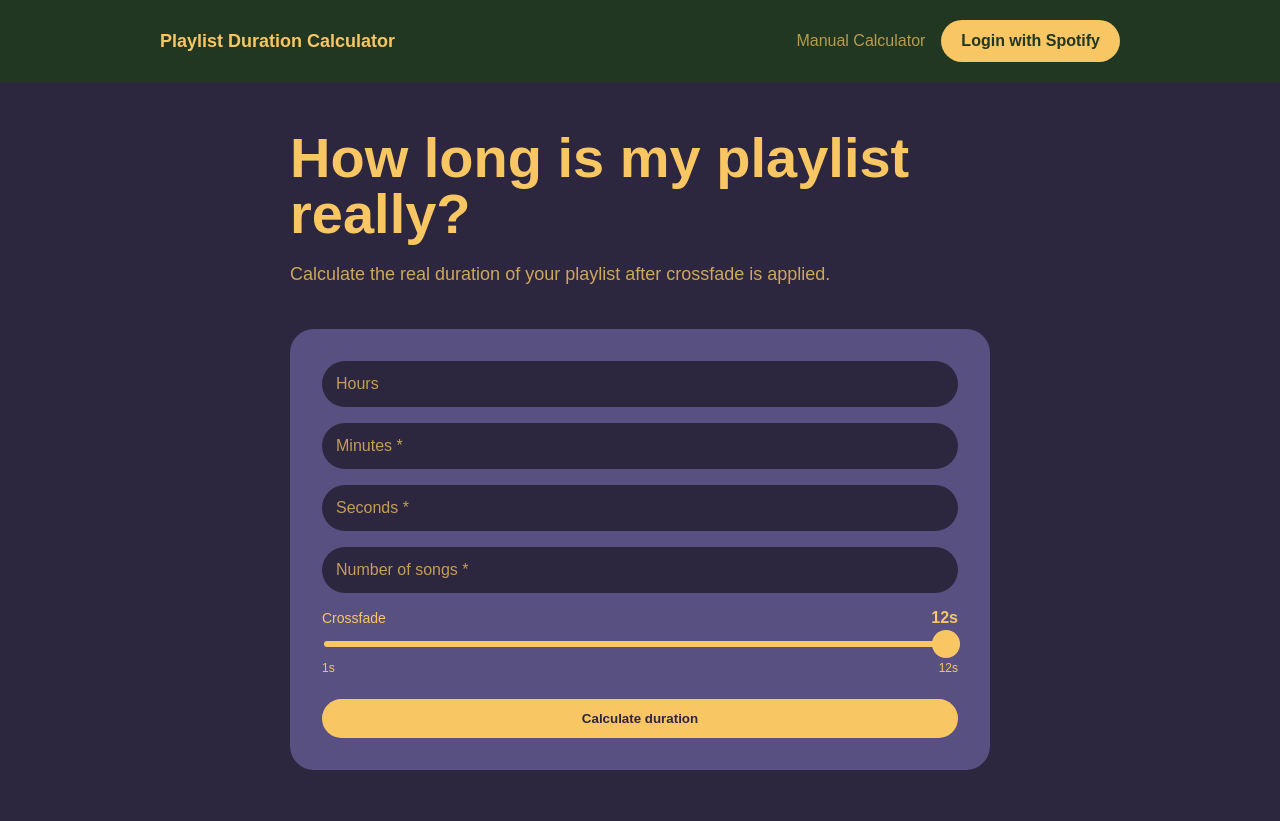
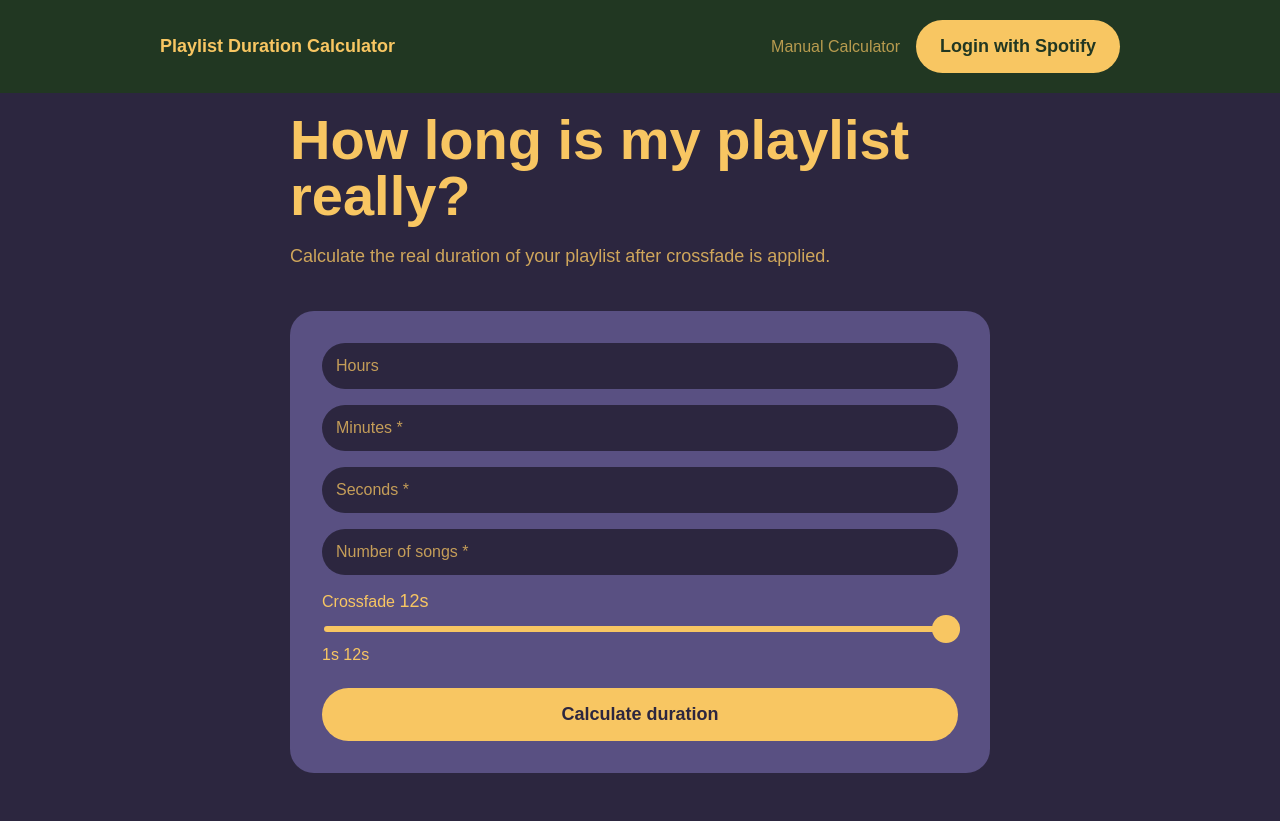
Before and after one commit to Mangonando/how-long-is-my-playlist, a Django app: page / in a window 1280 px wide. Before the commit the page ends 770 px from the top, so only its background shows below. Run offline with Django 4.2, Linux system fonts and the light colour scheme.

Commit message:
Add icons, and update style

```diff
--- a/playlists/static/playlists/styles.css
+++ b/playlists/static/playlists/styles.css
@@ -13,8 +13,11 @@ body {
 }
 
 .site-header {
+    position: fixed;
+    top: 0;
     width: 100%;
     background: var(--dark-green);
+    z-index: 100;
 }
 
 .navbar {
@@ -31,6 +34,13 @@ body {
     text-decoration: none;
     font-weight: 700;
     font-size: 18px;
+    display: flex;
+    align-items: center;
+    gap: 8px;
+}
+
+.logo-icon {
+    font-size: 32px;
 }
 
 .nav-actions {
@@ -55,6 +65,7 @@ body {
     margin-left: auto;
     margin-right: auto;
     padding: 48px 20px;
+    padding-top: 112px;
 }
 
 .hero {
@@ -117,7 +128,7 @@ body {
 
 label {
     color: var(--saffron);
-    font-size: 14px;
+    font-size: 16px;
 }
 
 input[type="number"] {
@@ -157,24 +168,10 @@ input[type="number"] {
     gap: 12px;
 }
 
-.crossfade-label {
-    display: flex;
-    justify-content: space-between;
-    align-items: center;
-}
-
 .crossfade-value {
     color: var(--saffron);
-    font-weight: 700;
-    font-size: 16px;
+    font-size: 18px;
     font-variant-numeric: tabular-nums;
-}
-
-.crossfade-ticks {
-    display: flex;
-    justify-content: space-between;
-    color: var(--saffron);
-    font-size: 12px;
 }
 
 input[type="range"] {
@@ -215,7 +212,8 @@ input[type="range"]::-moz-range-thumb {
     display: inline-block;
     border: none;
     border-radius: 999px;
-    padding: 12px 20px;
+    padding: 16px 24px;
+    font-size: 18px;
     text-decoration: none;
     font-weight: 700;
     cursor: pointer;
```
Also changed, not shown: other parts of playlists/static/playlists/styles.css (+81 -12 lines).
